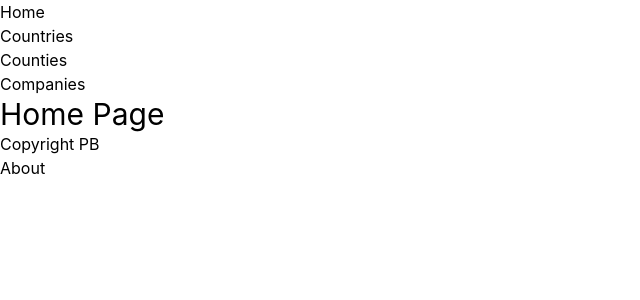
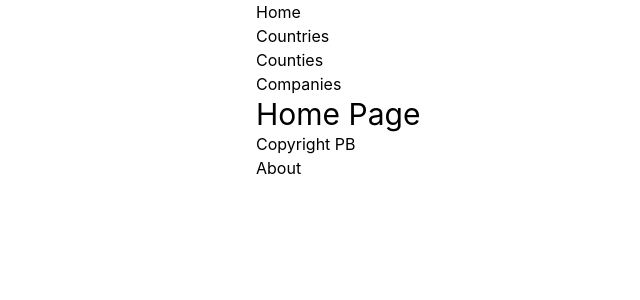
Before and after one commit to Promotebritain/promote-britain-frontend, a Next.js app: page / in a window 1280 px wide. Shown: the top 300 px of the page, without its empty margins (0-640 px from the left). Built offline with nearby package versions, Linux system fonts and the light colour scheme.

Commit message:
add constrained layout

```diff
--- a/components/layout.js
+++ b/components/layout.js
@@ -9,16 +9,21 @@
   children,
 }) => {
   return (
-    <div>
+    <main>
       <Head>
         <title>{title}</title>
         <meta name="description" content={description} />
         <meta name="keywords" content={keywords} />
       </Head>
-      <Header />
-      {children}
-      <Footer />
-    </div>
+      <div className="max-w-7xl mx-auto px-4 sm:px-6 lg:px-8">
+        <div className="max-w-3xl mx-auto">
+          {/* Content goes here */}
+          <Header />
+          {children}
+          <Footer />
+        </div>
+      </div>
+    </main>
   )
 }
 
```
